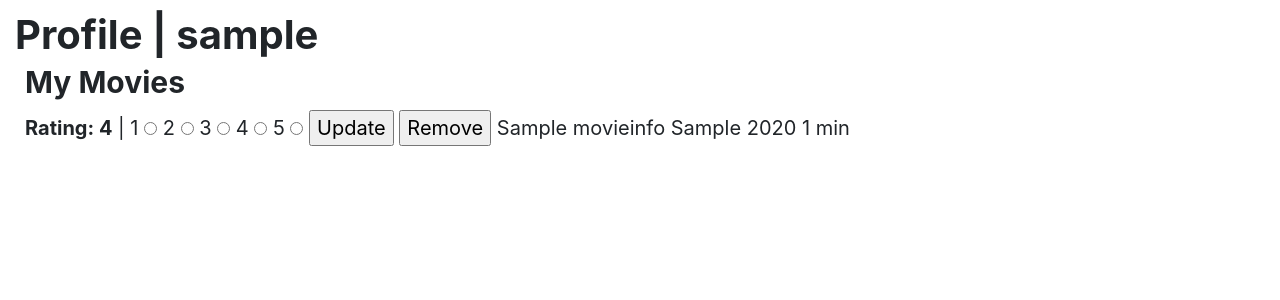
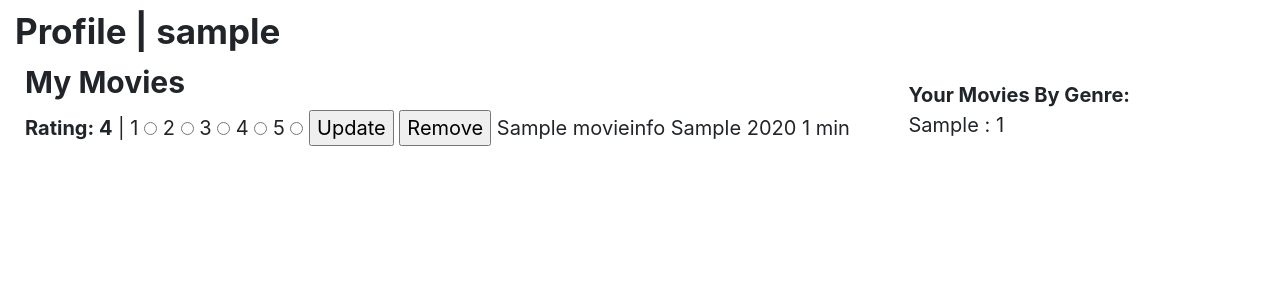
Before and after one commit to zchen138/cs411FlaskProject, a Flask app: page /profile in a window 1280 px wide. Shown: the top 300 px of the page. Run offline with Flask 2, Linux system fonts and the light colour scheme; the visitor is signed in with stand-in values (Sample User, id 1); tables that the repository leaves empty hold one stand-in row (values such as "Sample post"); some libraries are stand-ins or nearby versions.

Commit message:
advanced queries

```diff
--- a/app.py
+++ b/app.py
@@ -55,6 +55,8 @@ class ChangeRatingForm(Form):
 
 @app.route('/first_search_results', methods=['GET', 'POST'])
 def search_results():
+    if 'username' not in session:
+        return redirect(url_for('homepage'))
     form1 = MovieQueryForm()
     username = session['username']
 
@@ -148,7 +150,8 @@ def registerUser():
 
 @app.route('/profile')
 def profile():
-
+    if 'username' not in session:
+        return redirect(url_for('homepage'))
     _username = session['username']
     _userid = session['userid']
     curUser = obj.createUser(_userid, _username)
@@ -168,20 +171,51 @@ def profile():
             cur_rating = one_movie_rating[1]
             cur.execute("SELECT title, releaseYear, runtime, genre FROM movieinfo WHERE movieid = %s", [cur_movie_id])
             movie_info = cur.fetchone()
-            cur_movie_obj = obj.createRatedMovie(cur_movie_id, movie_info[0], movie_info[1], movie_info[2], movie_info[3], cur_rating)
+            cur_movie_obj = obj.createRatedMovie(cur_movie_id, movie_info[0], movie_info[1], movie_info[2], movie_info[3], cur_rating, 0)
             movie_info_arr.append(cur_movie_obj)
 
             rating_form = ChangeRatingForm()
             rating_form.movieId = cur_movie_id
             rating_forms.append(rating_form)
 
-        return render_template('profile.html', movieList=movie_info_arr, form2=rating_forms, user=curUser)
+        sqlStr = "SELECT COUNT(movieinfo.movieid), movieinfo.genre FROM rated, movieinfo WHERE rated.userid = %s AND " \
+                 "rated.movieid = movieinfo.movieid " \
+                 "GROUP BY genre;"
 
-# TODO In profile, have the form action go to a re-rate/update function, Delete button that goes to a delete function,
+        cur.execute(sqlStr, [_userid])
+        pairArr = []
+        for pair in cur.fetchall():
+            pairObj = obj.createGroupMovie(pair[1], pair[0])
+            pairArr.append(pairObj)
+
+        return render_template('profile.html', movieList=movie_info_arr, form2=rating_forms, user=curUser, counts=pairArr)
+
 # TODO advanced queries and integration, import data properly
+
+@app.route('/users')
+def users():
+    if 'username' not in session:
+        return redirect(url_for('homepage'))
+    _userid = session['userid']
+    conn = getConnection()
+    cur = conn.cursor()
+
+    users = []
+    cur.execute("SELECT userid,username FROM users WHERE userid != %s", [_userid])
+    for user in cur.fetchall():
+        userObj = obj.createUser(user[0], user[1])
+        users.append(userObj)
+
+    return render_template('users.html', users=users)
+'''
+@app.route('/viewUser')
+def viewUser():
+'''
 
 @app.route('/insertRating', methods=['GET', 'POST'])
 def insertRating():
+    if 'username' not in session:
+        return redirect(url_for('homepage'))
     _userid = session['userid']
     movieid = request.form['movieId']
     rating = request.form['rating']
@@ -202,9 +236,10 @@ def insertRating():
 
     return redirect(url_for('index'))
 
-
 @app.route('/updateRating', methods=['GET', 'POST'])
 def updateRating():
+    if 'username' not in session:
+        return redirect(url_for('homepage'))
     _userid = session['userid']
     movieid = request.form['movieId']
     conn = getConnection()
@@ -221,7 +256,33 @@ def updateRating():
 
     return redirect(url_for('profile'))
 
+@app.route('/users/<userid>')
+def viewUser(userid):
+    curUserId = session['userid']
 
+    conn = getConnection()
+    cur = conn.cursor()
+
+    sqlStr = "SELECT movieid, rating FROM rated WHERE userid = %s AND movieid IN (SELECT movieid FROM rated WHERE userid = %s)"
+    cur.execute(sqlStr, ( userid, curUserId))
+
+    movieArr = []
+    for movie in cur.fetchall():
+        movieid = movie[0]
+        movieRating = movie[1]
+        cur.execute("SELECT title, releaseYear, runtime, genre FROM movieinfo WHERE movieid = %s", [movieid])
+        movie_info = cur.fetchone()
+        cur.execute("SELECT rating FROM rated WHERE userid = %s AND movieid = %s", (curUserId, movieid))
+        myRating = cur.fetchone()[0]
+        cur_movie_obj = obj.createRatedMovie(movieid, movie_info[0], movie_info[1], movie_info[2], movie_info[3],
+                                             movieRating, myRating)
+        movieArr.append(cur_movie_obj)
+
+    sqlStr = "SELECT username FROM users WHERE userid = %s"
+    cur.execute(sqlStr, [userid])
+    otherUser = cur.fetchone()[0]
+
+    return render_template('view_user.html', movies=movieArr, otherUser=otherUser)
 
 if __name__ == "__main__":
     app.run(debug=True)
--- a/objects.py
+++ b/objects.py
@@ -27,25 +27,37 @@ class RatedMovie(object):
     runtime = -1
     genre = ""
     rating = -1
+    other_rating = -1
 
-    def __init__(self, movieid, title, releaseYear, runtime, genre, rating):
+    def __init__(self, movieid, title, releaseYear, runtime, genre, rating, other_rating):
         self.movieid = movieid
         self.title = title
         self.releaseYear = releaseYear
         self.runtime = runtime
         self.genre = genre
         self.rating = rating
+        self.other_rating = other_rating
 
+class GroupedMovie(object):
+    genre = ""
+    count = -1
 
+    def __init__(self, genre, count):
+        self.genre = genre
+        self.count = count
 
 def createUser(userid, username):
     user = User(userid, username)
     return user
 
-def createRatedMovie(movieid, title, releaseYear, runtime, genre, rating):
-    ratedMovie = RatedMovie(movieid, title, releaseYear, runtime, genre, rating)
+def createRatedMovie(movieid, title, releaseYear, runtime, genre, rating, other_rating):
+    ratedMovie = RatedMovie(movieid, title, releaseYear, runtime, genre, rating, other_rating)
     return ratedMovie
 
 def createMovie(movieid, title, releaseYear, runtime, genre):
     movie = Movie(movieid, title, releaseYear, runtime, genre)
     return movie
+
+def createGroupMovie(genre, count):
+    groupMovie = GroupedMovie(genre, count)
+    return groupMovie
--- a/templates/homepage.html
+++ b/templates/homepage.html
@@ -39,7 +39,9 @@
         </form>
     </div>
 
-
+    <div style = "float:right; border-style:solid; border-width:1px; margin:10px; padding:5px">
+        <a href="/users">View all users</a>
+    </div>
 
     <!-- Optional JavaScript -->
     <!-- jQuery first, then Popper.js, then Bootstrap JS -->
--- a/templates/profile.html
+++ b/templates/profile.html
@@ -11,7 +11,7 @@
 </head>
 <body>
 
-  <div style="font-size:40px;position:absolute;left:15px;top:5px">
+  <div style="font-size:35px;position:absolute;left:15px;top:5px">
     <strong>Profile | {{ user.username }}</strong><br>
   </div>
 
@@ -40,6 +40,13 @@
       </form>
   </div>
 
+  <div style="font-size:20px;position:absolute;right:150px;top:80px">
+      <strong>Your Movies By Genre:</strong><br>
+      {% for count in counts %}
+        {{ count.genre }} : {{ count.count }}<br>
+      {% endfor %}
+  </div>
+
     <!-- Optional JavaScript -->
     <!-- jQuery first, then Popper.js, then Bootstrap JS -->
     <script src="https://code.jquery.com/jquery-3.2.1.slim.min.js" integrity="sha384-KJ3o2DKtIkvYIK3UENzmM7KCkRr/rE9/Qpg6aAZGJwFDMVNA/GpGFF93hXpG5KkN" crossorigin="anonymous"></script>
--- a/templates/search_results.html
+++ b/templates/search_results.html
@@ -39,6 +39,10 @@
         </form>
     </div>
 
+    <div style = "float:right; border-style:solid; border-width:1px; margin:10px; padding:5px">
+        <a href="/users">View all users</a>
+    </div>
+
     <div style = "position:absolute; top:90px; left:0px">
         <form action = "/insertRating" method = post>
             <fieldset>
```
Also changed, not shown: templates/users.html (added, +38 -0 lines), templates/view_user.html (added, +37 -0 lines).
